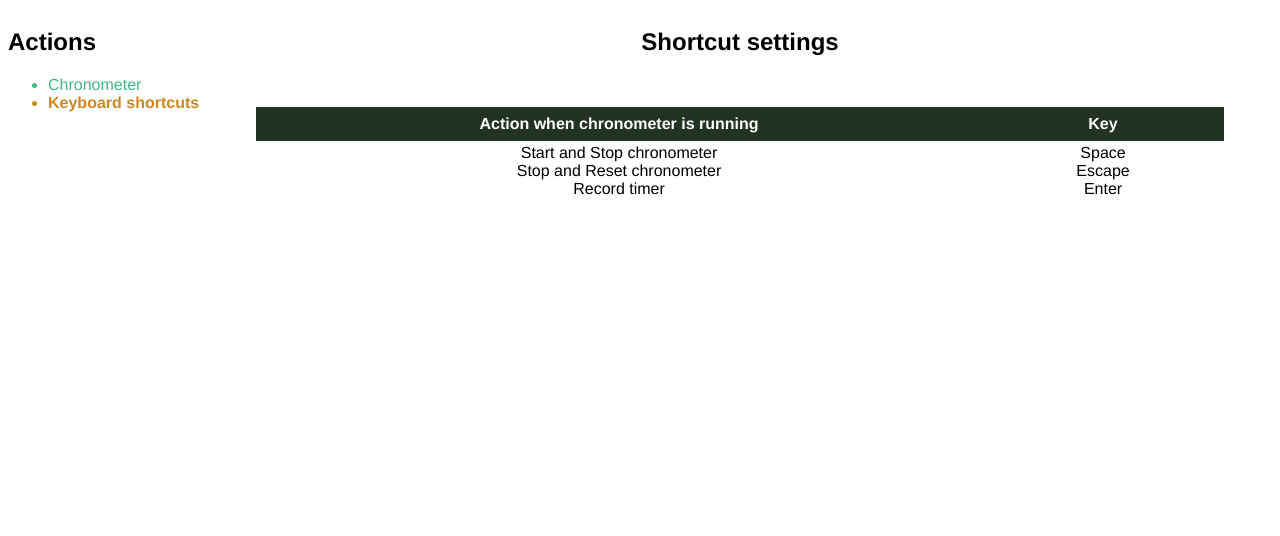
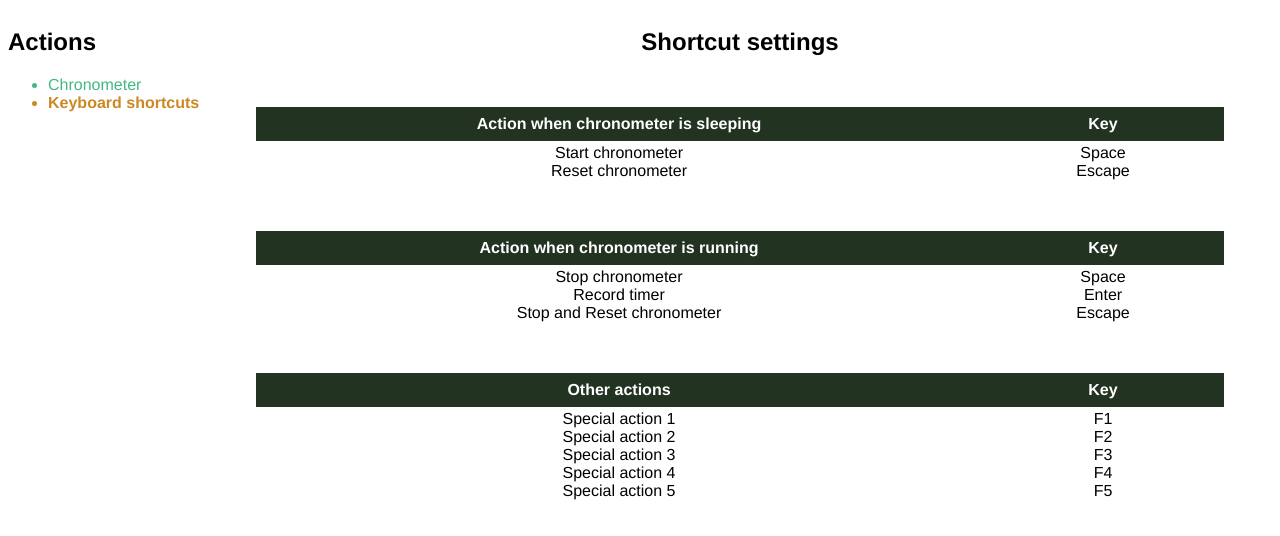
Before and after one commit to restimel/Chronometer, a Vue app: page / in a window 1280 px wide. Both pictures are taken after a click on the item "Keyboard shortcuts". Shown: the top 536 px of the page. Built offline with nearby package versions, Linux system fonts and the light colour scheme.

Commit message:
bind all keys

```diff
--- a/src/components/Chronometer.vue
+++ b/src/components/Chronometer.vue
@@ -35,7 +35,11 @@
 <script>
 import chrono from '@/models/chrono.js';
 import {activeFormat} from '@/models/presets.js';
-import shortcuts from '@/models/shortcut.js';
+import shortcuts, {
+    running as runningKeys,
+    sleeping as sleepingKeys,
+    always as alwaysKeys,
+} from '@/models/shortcut.js';
 import DigitalTimer from '@/components/DigitalTimer.vue';
 
 export default {
@@ -52,6 +56,19 @@ export default {
         },
         mainActionIcon() {
             return this.isCounting ? '⏸' : '▶';
+        },
+        upCodes() {
+            let bindings = alwaysKeys;
+            if (this.isCounting) {
+                bindings = runningKeys.concat(bindings);
+            }
+
+            return bindings.map((binding) => shortcuts[binding]);
+        },
+        downCodes() {
+            let bindings = sleepingKeys;
+
+            return bindings.map((binding) => shortcuts[binding]);
         },
     },
     methods: {
@@ -79,53 +96,86 @@ export default {
             // eslint-disable-next-line no-console
             console.log('TODO record', chrono.timestamp);
         },
+        trigger(evt) {
+            // eslint-disable-next-line no-console
+            console.log('TODO trigger', evt);
+        },
         prevent(evt) {
             evt.preventDefault();
             evt.stopPropagation();
         },
-        manageKey(evt) {
+        manageRunningKey(evt) {
             if (evt.repeat) {
                 return;
             }
             const code = evt.code;
-            const up = evt.type === 'keyup';
+            if (!this.upCodes.includes(code)) {
+                return;
+            }
+            this.prevent(evt);
+            switch (code) {
+                case shortcuts.STOP:
+                    this.stop();
+                    break;
+                case shortcuts.RECORD:
+                    this.record();
+                    break;
+                case shortcuts.STOP_RESET:
+                    this.reset();
+                    break;
+                case shortcuts.Special1:
+                    this.trigger('Special1');
+                    break;
+                case shortcuts.Special2:
+                    this.trigger('Special2');
+                    break;
+                case shortcuts.Special3:
+                    this.trigger('Special3');
+                    break;
+                case shortcuts.Special4:
+                    this.trigger('Special4');
+                    break;
+                case shortcuts.Special5:
+                    this.trigger('Special5');
+                    break;
+                default:
+                    /* This case should not happens */
+            }
+            this.lockKey = true;
+        },
 
+        manageSleepingKey(evt) {
+            if (evt.repeat || this.isCounting) {
+                return;
+            }
+            if (this.lockKey) {
+                this.lockKey = false;
+                return;
+            }
+            const code = evt.code;
+            if (!this.downCodes.includes(code)) {
+                return;
+            }
+            this.prevent(evt);
             switch (code) {
+                case shortcuts.START:
+                    this.start();
+                    break;
                 case shortcuts.RESET:
                     this.reset();
-                    this.prevent(evt);
-                    break;
-                case shortcuts.MAIN:
-                    this.prevent(evt);
-                    if (up && this.lockKey) {
-                        this.lockKey = false;
-                        break;
-                    }
-                    if (this.isCounting && !up || !this.isCounting && up) {
-                        this.mainAction();
-                        if (!up) {
-                            this.lockKey = true;
-                        }
-                    }
-                    break;
-                case shortcuts.RECORD:
-                    this.prevent(evt);
-                    if (!up) {
-                        this.record();
-                    }
                     break;
                 default:
-                    /* do nothing */
+                    /* This case should not happens */
             }
         },
         startListeners() {
-            document.body.addEventListener('keydown', this.manageKey);
-            document.body.addEventListener('keyup', this.manageKey);
+            document.body.addEventListener('keydown', this.manageRunningKey);
+            document.body.addEventListener('keyup', this.manageSleepingKey);
             document.body.addEventListener('keypress', this.prevent);
         },
         removeListeners() {
-            document.body.removeEventListener('keydown', this.manageKey);
-            document.body.removeEventListener('keyup', this.manageKey);
+            document.body.removeEventListener('keydown', this.manageRunningKey);
+            document.body.removeEventListener('keyup', this.manageSleepingKey);
             document.body.removeEventListener('keypress', this.prevent);
         },
         init() {
--- a/src/components/ShortcutSettings.vue
+++ b/src/components/ShortcutSettings.vue
@@ -1,6 +1,35 @@
 <template>
     <div class="page">
         <h2>Shortcut settings</h2>
+
+        <div class="keys-display">
+            <div class="keys-display__header">
+                Action when chronometer is sleeping
+            </div>
+            <div class="keys-display__header">
+                Key
+            </div>
+            <template v-for="keyItem of sleeping"
+            >
+                <div
+                    :key="'action' + keyItem"
+                    class="action-name"
+                    @click="() => onclick(keyItem)"
+                >
+                    {{info[keyItem]}}
+                </div>
+                <div
+                    :key="'bind' + keyItem"
+                    class="key-binding"
+                    :class="{
+                        'is-binding': record === keyItem,
+                    }"
+                    @click="() => onclick(keyItem)"
+                >
+                    {{ record === keyItem ? 'Press key to bind...' : binding[keyItem]}}
+                </div>
+            </template>
+        </div>
 
         <div class="keys-display">
             <div class="keys-display__header">
@@ -12,21 +41,50 @@
             <template v-for="keyItem of running"
             >
                 <div
-                    :key="'action' + keyItem.key"
+                    :key="'action' + keyItem"
                     class="action-name"
                     @click="() => onclick(keyItem)"
                 >
-                    {{keyItem.text}}
+                    {{info[keyItem]}}
                 </div>
                 <div
-                    :key="'bind' + keyItem.key"
+                    :key="'bind' + keyItem"
                     class="key-binding"
                     :class="{
-                        'is-binding': record === keyItem.key,
+                        'is-binding': record === keyItem,
                     }"
                     @click="() => onclick(keyItem)"
                 >
-                    {{ record === keyItem.key ? 'Press key to bind...' : binding[keyItem.key]}}
+                    {{ record === keyItem ? 'Press key to bind...' : binding[keyItem]}}
+                </div>
+            </template>
+        </div>
+
+        <div class="keys-display">
+            <div class="keys-display__header">
+                Other actions
+            </div>
+            <div class="keys-display__header">
+                Key
+            </div>
+            <template v-for="keyItem of always"
+            >
+                <div
+                    :key="'action' + keyItem"
+                    class="action-name"
+                    @click="() => onclick(keyItem)"
+                >
+                    {{info[keyItem]}}
+                </div>
+                <div
+                    :key="'bind' + keyItem"
+                    class="key-binding"
+                    :class="{
+                        'is-binding': record === keyItem,
+                    }"
+                    @click="() => onclick(keyItem)"
+                >
+                    {{ record === keyItem ? 'Press key to bind...' : binding[keyItem]}}
                 </div>
             </template>
         </div>
@@ -34,22 +92,32 @@
 </template>
 
 <script>
-import shortcuts, { set as setShortcut } from '@/models/shortcut.js';
+import shortcuts, {
+    set as setShortcut,
+    running,
+    sleeping,
+    always,
+} from '@/models/shortcut.js';
 
 export default {
     name: 'ShortcutSetting',
     data: () => ({
         binding: Object.assign({}, shortcuts),
-        running: [{
-            key: 'MAIN',
-            text: 'Start and Stop chronometer',
-        }, {
-            key: 'RESET',
-            text: 'Stop and Reset chronometer',
-        }, {
-            key: 'RECORD',
-            text: 'Record timer',
-        }],
+        info: {
+            'START': 'Start chronometer',
+            'RESET': 'Reset chronometer',
+            'STOP': 'Stop chronometer',
+            'RECORD': 'Record timer',
+            'STOP_RESET': 'Stop and Reset chronometer',
+            'Special1': 'Special action 1',
+            'Special2': 'Special action 2',
+            'Special3': 'Special action 3',
+            'Special4': 'Special action 4',
+            'Special5': 'Special action 5',
+        },
+        sleeping: sleeping,
+        running: running,
+        always: always,
         record: null,
     }),
     computed: {
@@ -80,8 +148,7 @@ export default {
             document.body.removeEventListener('keydown', this.listenerKey);
             this.record = null;
         },
-        onclick(keyItem) {
-            const key = keyItem.key;
+        onclick(key) {
             if (this.record === key) {
                 this.removeListeners();
             } else {
--- a/src/models/shortcut.js
+++ b/src/models/shortcut.js
@@ -4,13 +4,40 @@
 
 const storage = localStorage.chronoShortcut;
 const shortcuts = Object.assign({
-    MAIN: 'Space',
+    START: 'Space',
+    STOP: 'Space',
     RESET: 'Escape',
+    STOP_RESET: 'Escape',
     RECORD: 'Enter',
     Special1: 'F1',
     Special2: 'F2',
     Special3: 'F3',
+    Special4: 'F4',
+    Special5: 'F5',
 }, storage && JSON.parse(storage) || {});
+
+/* list of binding to use when chronometer is running */
+export const running = [
+    'STOP',
+    'RECORD',
+    'STOP_RESET',
+];
+
+/* list of binding to use when chronometer is sleeping */
+export const sleeping = [
+    'START',
+    'RESET',
+];
+
+/* list of binding to use when chronometer is sleeping */
+export const always = [
+    'Special1',
+    'Special2',
+    'Special3',
+    'Special4',
+    'Special5',
+];
+
 
 export function set(key, value) {
     if (shortcuts[key] && value) {
```
